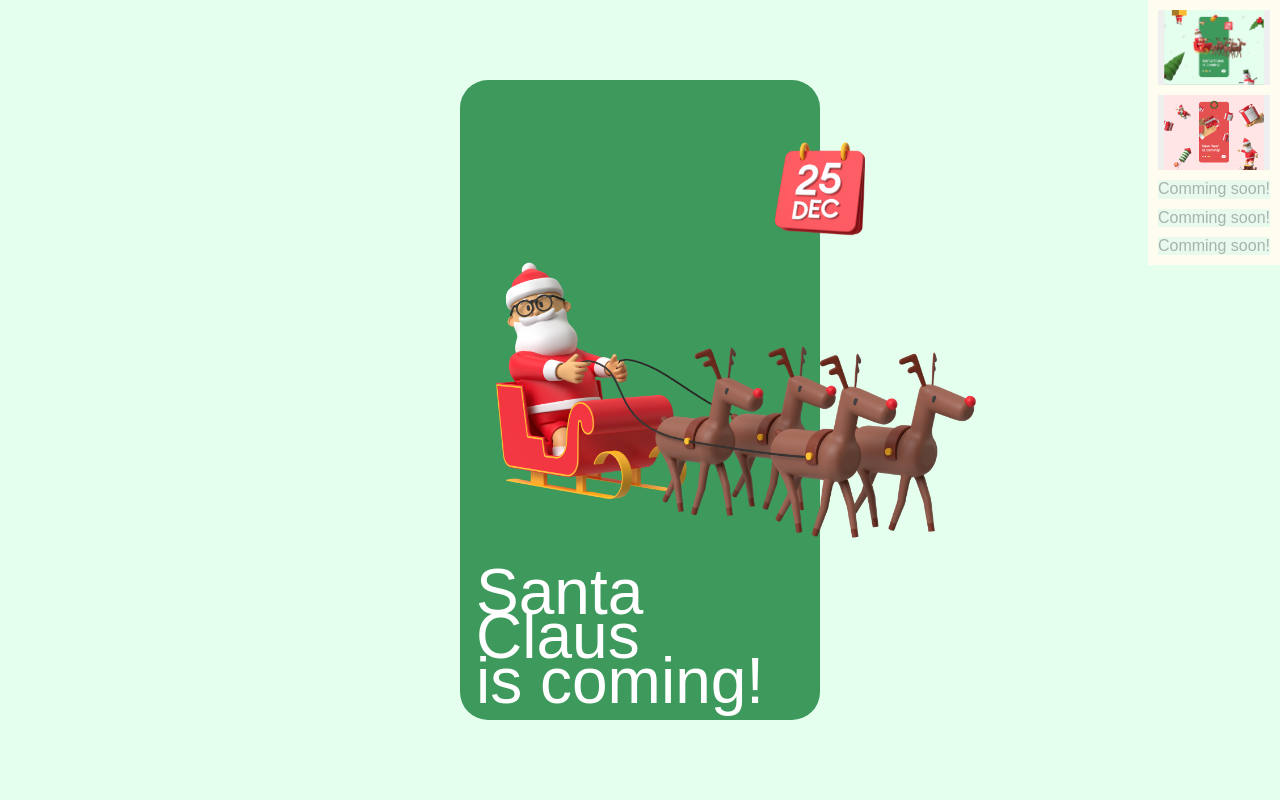
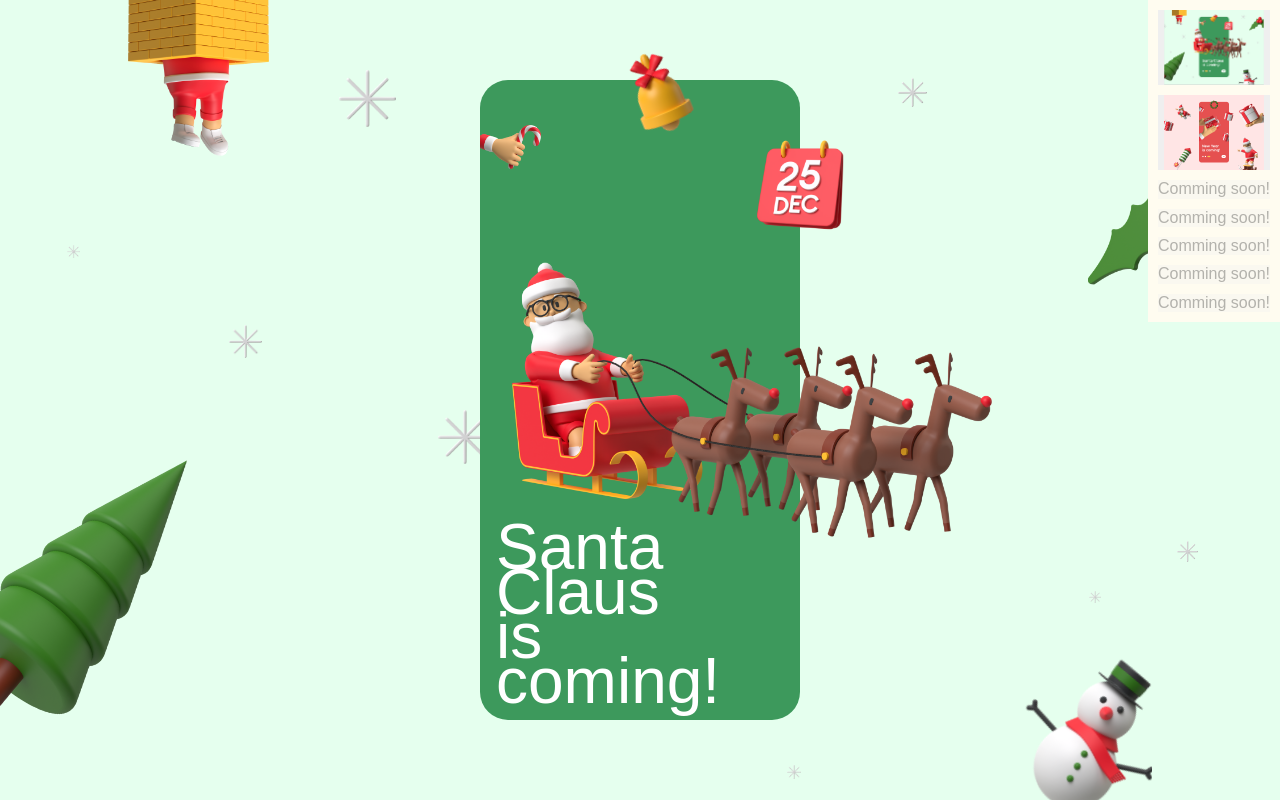
Before and after one commit to Hex09AF/christmas-2, a plain HTML site: page docs/index.html in a window 1280 px wide. Drawn offline with nearby package versions, Linux system fonts and the light colour scheme; a web font is replaced by a local one.

Commit message:
More christmas

```diff
--- a/docs/index.html
+++ b/docs/index.html
@@ -26,6 +26,7 @@
     <link rel="stylesheet" href="styles/animations/hidden-card.css" />
     <link rel="stylesheet" href="styles/animations/santa-sleds.css" />
     <link rel="stylesheet" href="styles/animations/scale.css" />
+    <link rel="stylesheet" href="styles/animations/lac.css" />
 
 
     <!-- EVENT -->
@@ -37,6 +38,7 @@
 
     <script defer src="scripts/script.js"></script>
     <script defer src="scripts/navigate.js"></script>
+    <script defer src="scripts/snowflake.js"></script>
 </head>
 
 <body class="christmas" id="root">
@@ -56,17 +58,34 @@
         <button type="button" class="nav-frame" disabled>
             Comming soon!
         </button>
+        <button type="button" class="nav-frame" disabled>
+            Comming soon!
+        </button>
+        <button type="button" class="nav-frame" disabled>
+            Comming soon!
+        </button>
     </div>
 
     <!-- CHRISTMAS -->
-    <div class="container christmas">
+    <div class="container christmas" id="christmas-event">
+        <div class="background">
+            <img class="image-bg christmas-tree" src="./images/christmas-tree.png" />
+            <img class="image-bg santa-stuck" src="./images/santa-stuck.png" />
+            <div class="wrap-tuyet-man">
+                <img class="image-bg tuyet-man" src="./images/tuyet.png" />
+            </div>
+            <img class="image-bg angle-leaf" src="./images/leaf-angle.png" />
+        </div>
         <div class="card-wrapper">
-            <div class="card-hidden"></div>
             <div class="card">
+                <div class="card-hidden-inside">
+                    <img class="image-item candy-hand" src="./images/candy-hand.png" alt="candy hand" />
+                </div>
                 <div class="card-body">
                     <div class="card-kv">
                         <img class="image-kv " src="./images/santa-sleds.png" alt="santa sleds with deer" />
                         <img class="image-item calendar" src="./images/calendar-25dec.png" alt="25 december" />
+                        <img class="image-item bell" src="./images/bell.png" alt="bell" />
                     </div>
                     <h2 class="card-text ">
                         Santa Claus <br />is coming!
--- /dev/null
+++ b/docs/scripts/snowflake.js
@@ -0,0 +1,57 @@
+const _flake_container = document.getElementById("christmas-event");
+
+const _NUMBER_OF_FLAKE = 10;
+
+const _flake_y = [];
+const _flake_x = [];
+
+let curX = 0;
+let curY = 0;
+
+const stepX = 100 / _NUMBER_OF_FLAKE;
+const stepY = 100 / _NUMBER_OF_FLAKE;
+
+const _SNOW_FLAKE_PATH = "./images/snowflake.png";
+
+function shuffle(array) {
+    let currentIndex = array.length, randomIndex;
+
+    while (currentIndex != 0) {
+
+        randomIndex = Math.floor(Math.random() * currentIndex);
+        currentIndex--;
+
+        [array[currentIndex], array[randomIndex]] = [
+            array[randomIndex], array[currentIndex]];
+    }
+
+    return array;
+}
+
+for (let i = 0; i < _NUMBER_OF_FLAKE; ++i) {
+    const x = curX + Math.random() * stepX;
+    curX += stepX;
+    const y = curY + Math.random() * stepY;
+    curY += stepY;
+    _flake_y.push(x);
+    _flake_x.push(y);
+}
+
+shuffle(_flake_x);
+shuffle(_flake_y);
+
+const backgroundImage = Array(_NUMBER_OF_FLAKE).fill(0).map((val) => {
+    return `url(${_SNOW_FLAKE_PATH})`;
+}).join(", ");
+
+const backgroundPosition = Array(_NUMBER_OF_FLAKE).fill(0).map((val, idx) => {
+    return `${_flake_x[idx]}% ${_flake_y[idx]}%`;
+}).join(", ");
+
+const backgroundSize = Array(_NUMBER_OF_FLAKE).fill(0).map((val, idx) => {
+    return `${0.5 + Math.random() * 4}%`;
+}).join(", ");
+
+_flake_container.style.backgroundImage = backgroundImage;
+_flake_container.style.backgroundPosition = backgroundPosition;
+_flake_container.style.backgroundSize = backgroundSize;
--- /dev/null
+++ b/docs/styles/animations/lac.css
@@ -0,0 +1,9 @@
+@keyframes lac {
+    0% {
+        rotate: -30deg;
+    }
+
+    100% {
+        rotate: 30deg;
+    }
+}
--- a/docs/styles/event/christmas/christmas.css
+++ b/docs/styles/event/christmas/christmas.css
@@ -3,9 +3,9 @@ body:not(.christmas) .container.christmas {
 }
 
 /* HIDDEN CARD HELPER */
-.card-hidden {
+/* .card-hidden {
     height: 80vh;
-    width: 260px;
+    width: 120px;
     background-color: var(--bg-color);
     position: absolute;
     z-index: 1;
@@ -16,11 +16,16 @@ body:not(.christmas) .container.christmas {
     animation-duration: 3s;
     animation-iteration-count: infinite;
     animation-timing-function: linear;
+} */
+
+/* SNOW FLAKE */
+.container.christmas {
+    background-repeat: no-repeat;
 }
 
 /* KV */
 .container.christmas .card-kv .image-kv {
-    width: 480px;
+    width: 150%;
     position: absolute;
     top: 50%;
     transform: translateY(-50%);
@@ -32,10 +37,73 @@ body:not(.christmas) .container.christmas {
 }
 
 .container.christmas .image-item.calendar {
-    width: 90px;
+    width: 27%;
     right: 0;
     opacity: 1;
     transform: translate(50%, 50%);
     position: absolute;
     transition: opacity 500ms;
 }
+
+
+/* IMAGE BG */
+.image-bg {
+    position: absolute;
+    z-index: 2;
+}
+
+.christmas-tree {
+    width: 14%;
+    left: -2%;
+    bottom: 10%;
+    transform: rotate(15deg);
+}
+
+.santa-stuck {
+    width: 11%;
+    top: 0;
+    left: 10%;
+    transform: translateY(-15%);
+}
+
+.wrap-tuyet-man {
+    position: absolute;
+    bottom: 0;
+    right: 10%;
+    overflow: hidden;
+    width: 15%;
+    display: flex;
+}
+
+.tuyet-man {
+    position: relative;
+    max-width: 100%;
+    transform: translateY(8%);
+    animation: lac 1s ease-in-out infinite alternate;
+    transform-origin: bottom;
+}
+
+.angle-leaf {
+    width: 15%;
+    position: absolute;
+    right: 0;
+    top: 20%;
+}
+
+.candy-hand {
+    position: relative;
+    width: 20%;
+    top: 7%;
+    left: -1%;
+}
+
+.bell {
+    width: 30%;
+    z-index: 2;
+    position: absolute;
+    left: 50%;
+    top: -5%;
+    transform: translateX(-50%);
+    animation: lac 800ms ease-in-out infinite alternate;
+    transform-origin: top left;
+}
--- a/docs/styles/event/new-year/new-year.css
+++ b/docs/styles/event/new-year/new-year.css
@@ -32,7 +32,7 @@ body:not(.new-year) .container.new-year {
     animation-timing-function: cubic-bezier(0.34, 1.72, 0.63, 0.81);
 }
 
-.container.new-year .card-hidden-inside {
+.card-hidden-inside {
     height: 100%;
     position: absolute;
     width: 100%;
--- a/docs/styles/global/card.css
+++ b/docs/styles/global/card.css
@@ -1,13 +1,13 @@
 /* CARD */
 .card-wrapper {
     position: relative;
+    width: 25%;
 }
 .card {
     border-radius: 28px;
     overflow: hidden;
     margin: auto;
     height: 80vh;
-    width: 360px;
     background-color: var(--bg-card);
 
     display: flex;
--- a/docs/styles/navigate/navigate.css
+++ b/docs/styles/navigate/navigate.css
@@ -4,6 +4,8 @@
     flex-direction: column;
     right: 0;
     overflow: hidden;
+    z-index: 10;
+    background-color: #fffcf0;
 }
 
 .navigate img {
```
Also changed, not shown: docs/images/bell.png (added), docs/images/candy-hand.png (added), docs/images/christmas-tree.png (added), docs/images/leaf-angle.png (added), docs/images/santa-stuck.png (added), docs/images/snowflake.png (added), docs/images/tuyet.png (added).
